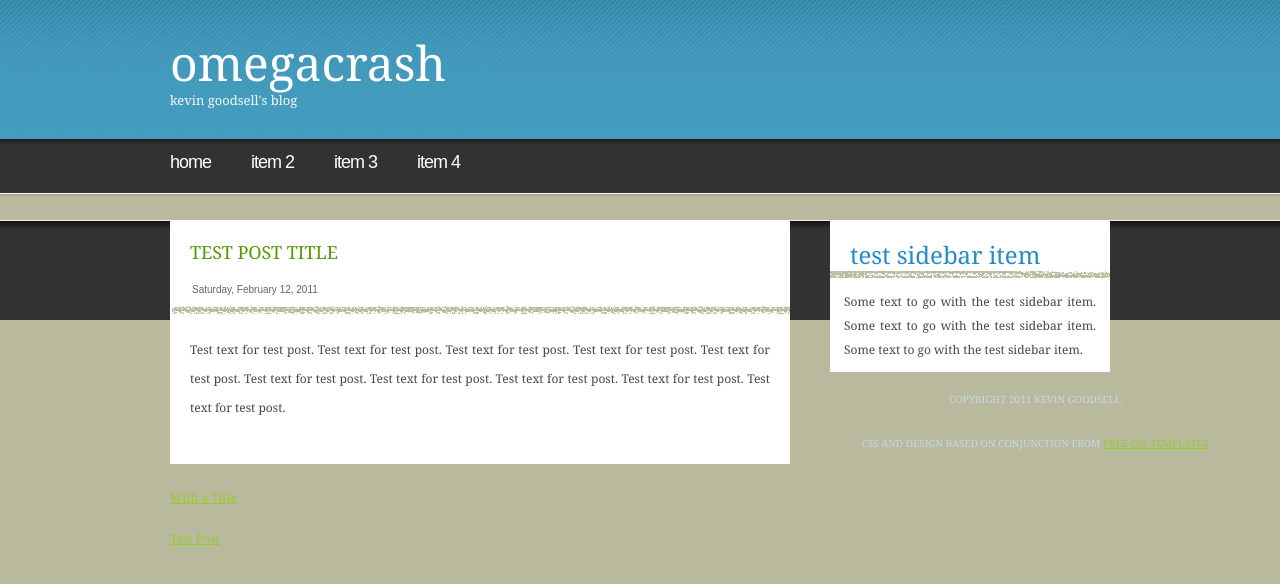
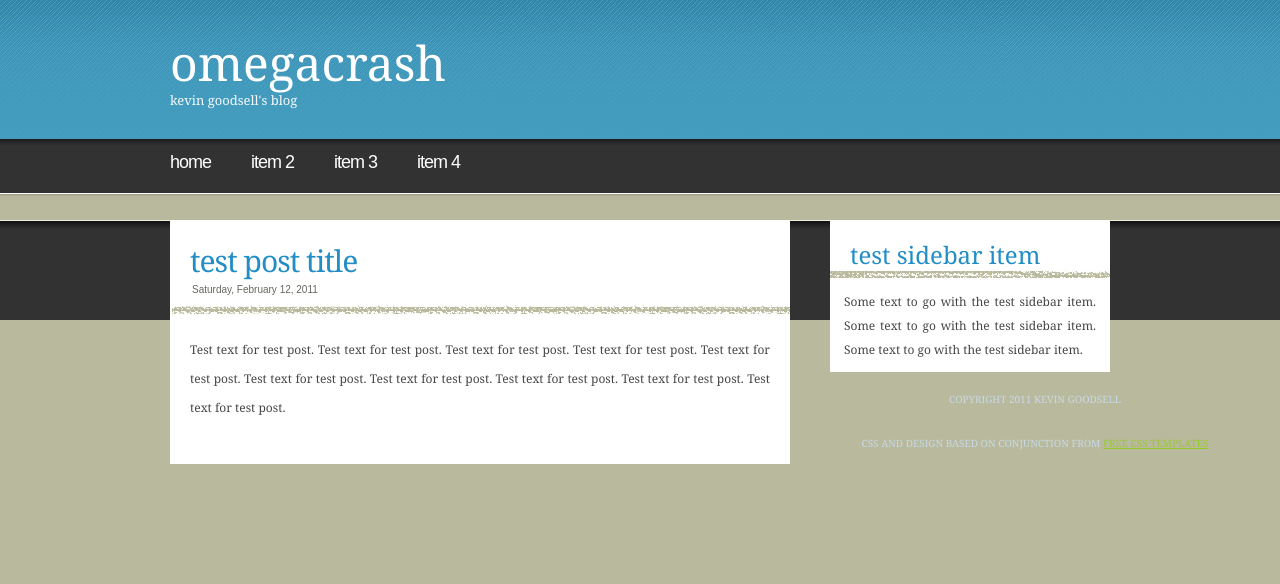
Before and after one commit to KevinGoodsell/kevingoodsell.github.com, a Jekyll site: the page built from index.html, in a window 1280 px wide. Shown: the top 584 px of the page. Built offline with Jekyll 4.4.1, drawn with Linux system fonts in a browser that asks for light colours.

Commit message:
More testing.

```diff
--- a/index.html
+++ b/index.html
@@ -3,7 +3,7 @@ layout: default
 title: Layout Test Page
 ---
 <div class="post">
-    <h2 class="title">Test Post Title</h2>
+    <h2 class="title"><a href="/">Test Post Title</a></h2>
     <p class="meta">Saturday, February 12, 2011
     <div class="entry">
         <p>Test text for test post. Test text for test post. Test text for test
@@ -12,7 +12,3 @@ title: Layout Test Page
         for test post. Test text for test post.
     </div>
 </div>
-
-{% for post in site.posts %}
-<p><a href="{{ post.url }}">{{ post.title }}</a>
-{% endfor %}
```
